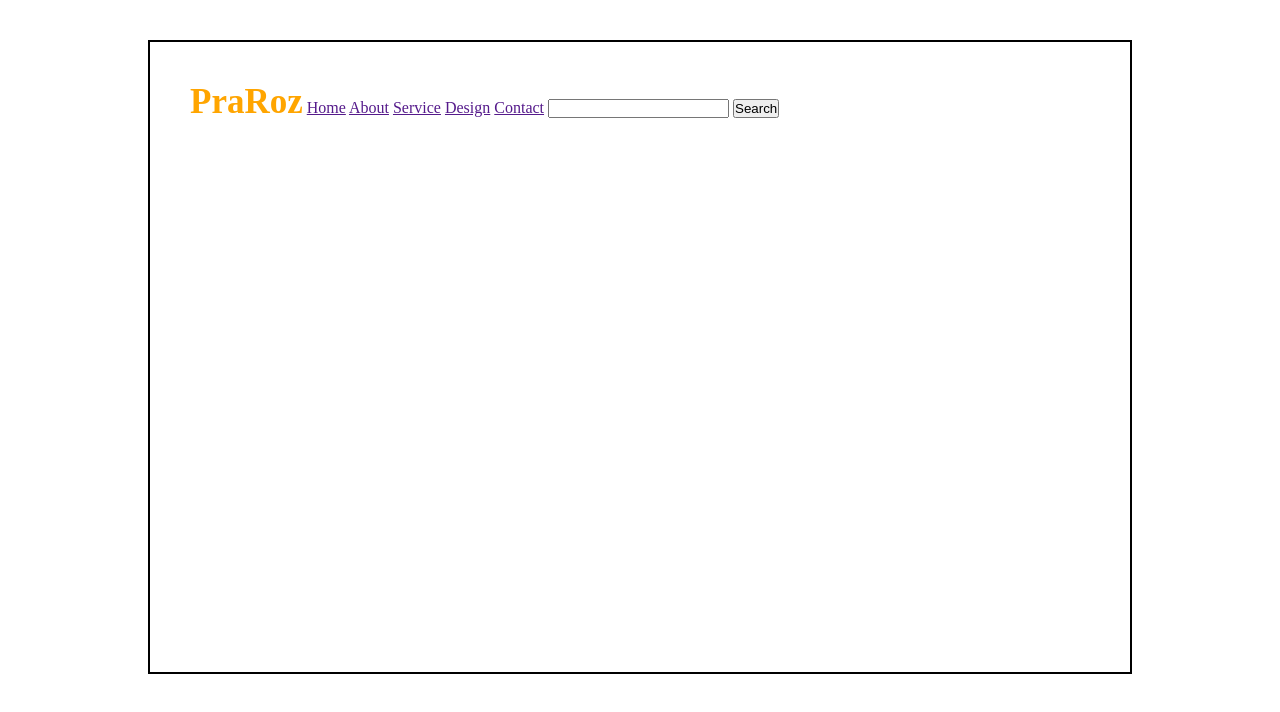
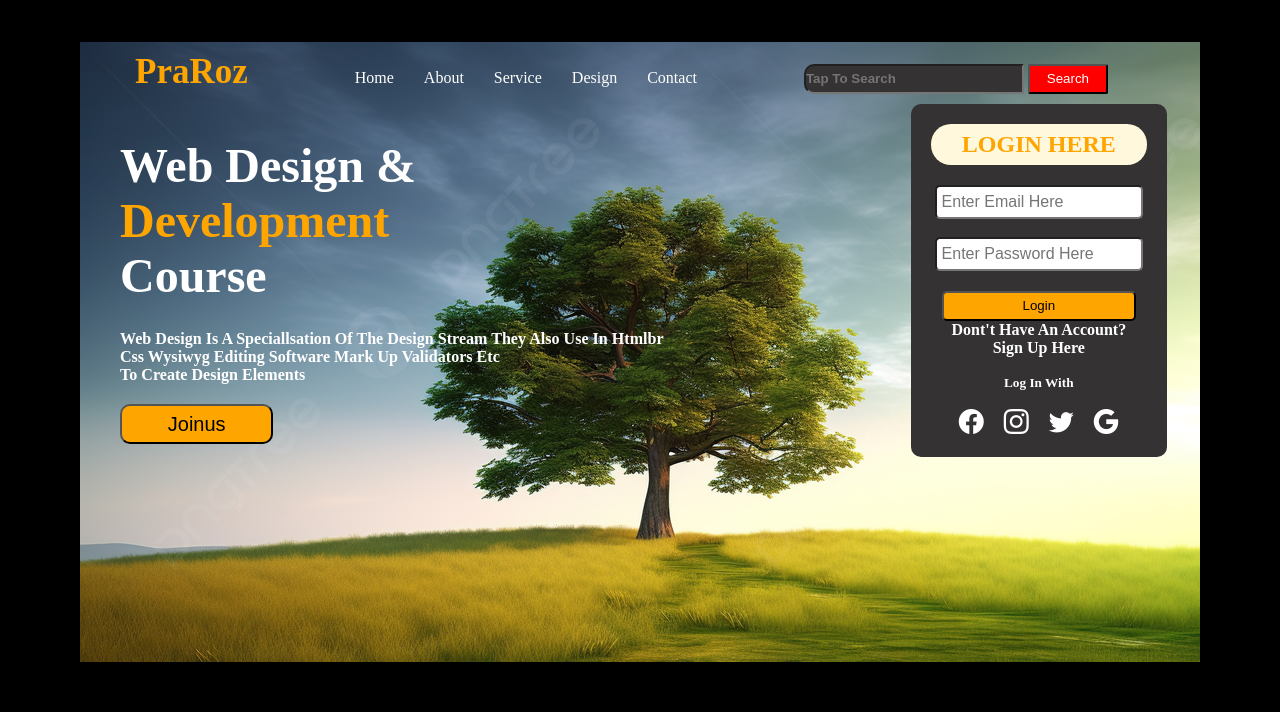
Before and after one commit to simardeep126/O7-mern-stack-, a plain HTML site: page css/assignment web layout/index.html in a window 1280 px wide. Drawn offline with nearby package versions, Linux system fonts and the light colour scheme.

Commit message:
done new assignment ake layout of parz web site

```diff
--- a/css/assignment web layout/index.html
+++ b/css/assignment web layout/index.html
@@ -5,6 +5,7 @@
     <meta name="viewport" content="width=device-width, initial-scale=1.0">
     <title>web layout</title>
     <link rel="stylesheet" href="style.css">
+    <link rel="stylesheet" href="https://cdn.jsdelivr.net/npm/bootstrap-icons@1.12.1/font/bootstrap-icons.min.css">
 </head>
 <body>
     <div class="container">
@@ -17,13 +18,50 @@
            <a href="">design</a>
            <a href="">contact</a>
         </div>
-        <div class="buutons nav">
-          <input type="search">
-          <button type="submit">Search</button>
+        <div class="buttons nav">
+          <input type="search" class=" search" placeholder="tap to search">
+          <button type="submit" class="sbtn">Search</button>
 
         </div>
       </div>
      <div class="main">
+      <div class="left">
+        <h1> web design &  <p class="orange">development</p> course</h1>
+        <br>
+        <h6> web design is a speciallsation of the design stream they also use in htmlbr
+           <br> css  wysiwyg editing software mark up validators etc  <br>to create design elements
+        </h6>
+        <button class="joinbtn"> joinus</button>
+      </div>
+      <div class="right">
+        <h2>
+          LOGIN HERE
+        </h2>
+
+        <form action="">
+
+         <input type="email"  placeholder="enter email here " class="form">
+         <br>
+         <br>
+         <input type="password" name="" id="" placeholder="enter password here"  class="form">
+         <br>
+         <button type="submit" class="login"> login</button>
+        </form>
+         <div class="last">
+
+           <h4> dont't have an account?</h4>
+           <h4>sign up here</h4>
+           <br>
+           <h5>log in with</h5>
+           <br>
+         </div>
+         <div class="icon">
+          <i class="bi bi-facebook"></i>
+          <i class="bi bi-instagram"></i>
+          <i class="bi bi-twitter"></i>
+          <i class="bi bi-google"></i>
+         </div>
+      </div>
 
      </div>
     </div>
--- a/css/assignment web layout/style.css
+++ b/css/assignment web layout/style.css
@@ -3,19 +3,28 @@
     padding: 0;
     text-transform: capitalize;
 }
+body{
+
+    background-color: black;
+}
 .container{
 
-    height: 550px;
-    width: 900px;
+    height: 600px;
+    width: 1100px;
    border: 2px solid black;
    margin: auto;
-   padding: 40px;
+   padding: 10px;
    margin-top: 40px;
+   background-color: rgb(78, 73, 73);
+   color: white;
+   background-image: url(./backpic.jpg);
 
 }
 
 .nav{
     display: inline;
+margin:45px;
+
 
 }
 .logo{
@@ -23,3 +32,102 @@
     font-weight: bolder;
     color: orange;
 }
+.buttons{
+    align-self: self-end;
+
+
+}
+
+.nav>a{
+    text-decoration: none;
+    margin: 13px;
+    color: white;
+}
+
+.main{
+    margin-top: 60px;
+    padding: 10px;
+    margin: 0px;
+}
+.orange{
+    color: orange;
+}
+.left{
+    padding: 20px;
+    font-size: x-large;
+    width: 71%;
+   display: inline-block;
+
+
+}
+
+.right{
+    width: 20%;
+
+    display: inline-block;
+    text-align: center;
+    padding: 20px;
+    background-color: rgb(52, 50, 50);
+    border-radius: 10px;
+
+}
+.right>h2{
+    background-color: cornsilk;
+
+    padding: 7px;
+    color: orange;
+    font-size: x-large;
+    border-radius: 20px;
+    margin-bottom: 20px;
+
+}
+.login{
+    margin-top: 20px;
+    width: 90%;
+    height: 30px;
+    border-radius: 5px;
+    background-color: orange;
+}
+.form{
+    color: white;
+    width: 90%;
+    height: 30px;
+    font-size: 16px;
+    padding: 0px 5px;
+    border-radius: 5px;
+}
+
+.last{
+    text-align: center;
+    color: white;
+}
+i{
+    margin: 0px 8px;
+    font-size: 25px;
+    color: white;
+}
+.search{
+    height: 30px;
+    width: 20%;
+    border-radius: left;
+    border-radius: 10px 0 0 10px;
+    background-color: rgb(52, 50, 50);
+    color: white;
+    font-weight: bolder;
+}
+.sbtn{
+    height: 30px;
+    width: 80px;
+    color: white;
+  background-color: red;
+  border-radius: 2px;
+}
+.joinbtn{
+    margin-top: 20px;
+    width: 20%;
+    height: 40px;
+    border-radius: 10px;
+    background-color: orange;
+    font-size: 20px;
+
+}
```
Also changed, not shown: css/assignment web layout/backpic.jpg (added).
